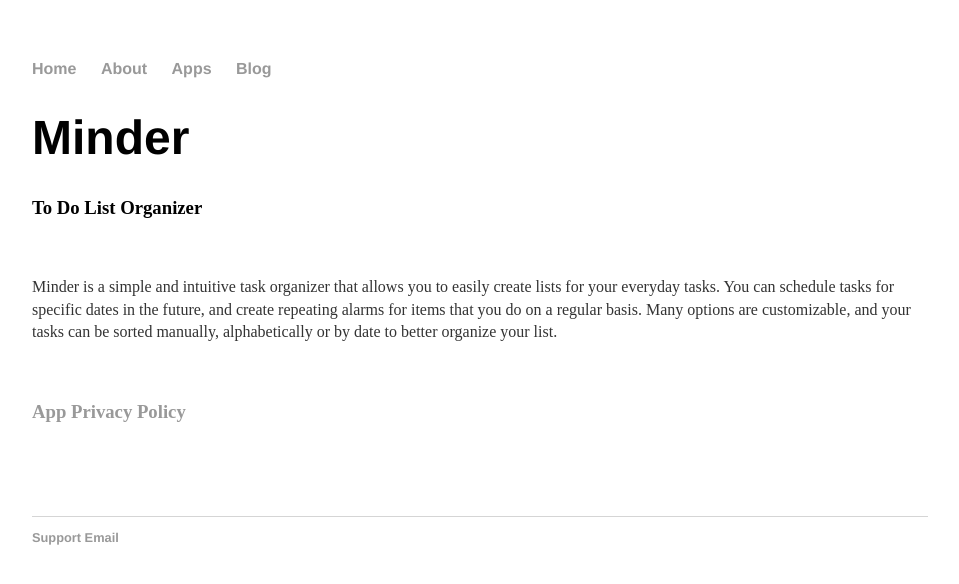
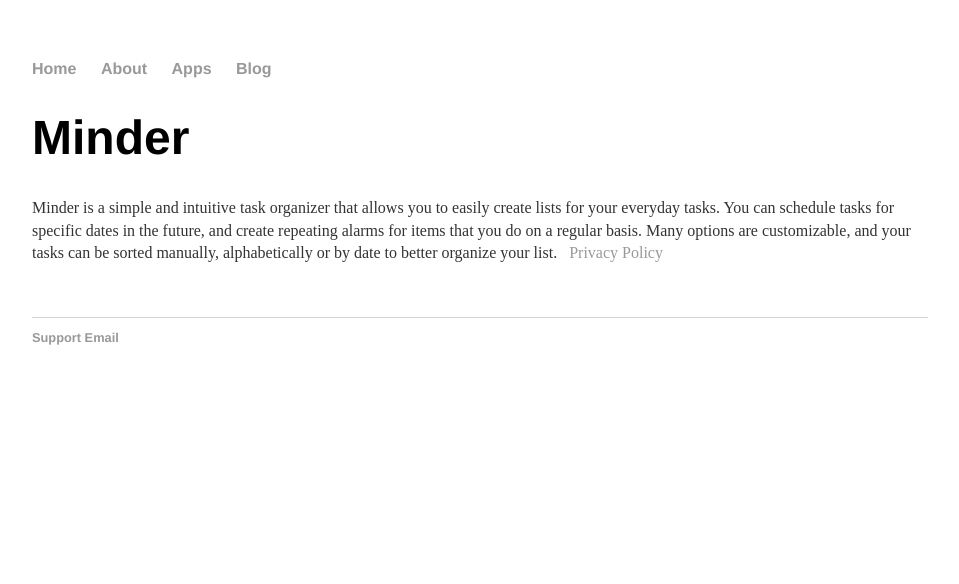
Before and after one commit to Wattholm/Wattholm.github.io, a Jekyll site: the page built from apps/minder/index.md, in a window 1280 px wide. Shown: the top 584 px of the page, without its empty margins (160-1119 px from the left). Built offline with Jekyll 4.4.1, drawn with Linux system fonts in a browser that asks for light colours; our own code applies the rules of GitHub Pages for plain Markdown files.

Commit message:
Update index.md

```diff
--- a/apps/minder/index.md
+++ b/apps/minder/index.md
@@ -1,14 +1,5 @@
 # Minder
-### To Do List Organizer
-
-&nbsp;
-&nbsp;
 
 Minder is a simple and intuitive task organizer that allows you to easily create lists for your everyday tasks.  You can schedule tasks for specific dates in the future, and create repeating alarms for items that you do on a regular basis.  Many options are customizable, and your tasks can be sorted manually, alphabetically or by date to better organize your list.
-
 &nbsp;
-&nbsp;
-
-### [App Privacy Policy](https://wattholm.github.io/apps/minder/privacy)
-
-&nbsp;
+[Privacy Policy](https://wattholm.github.io/apps/minder/privacy)
```
